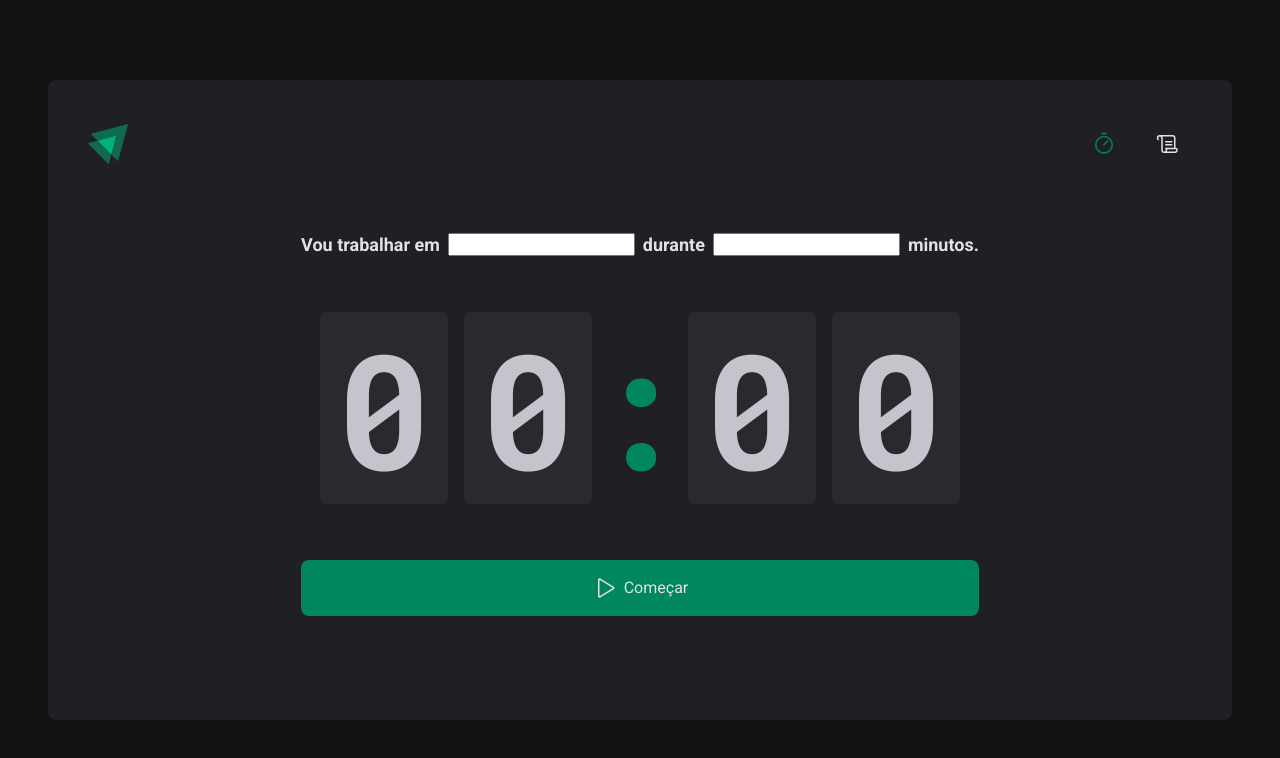
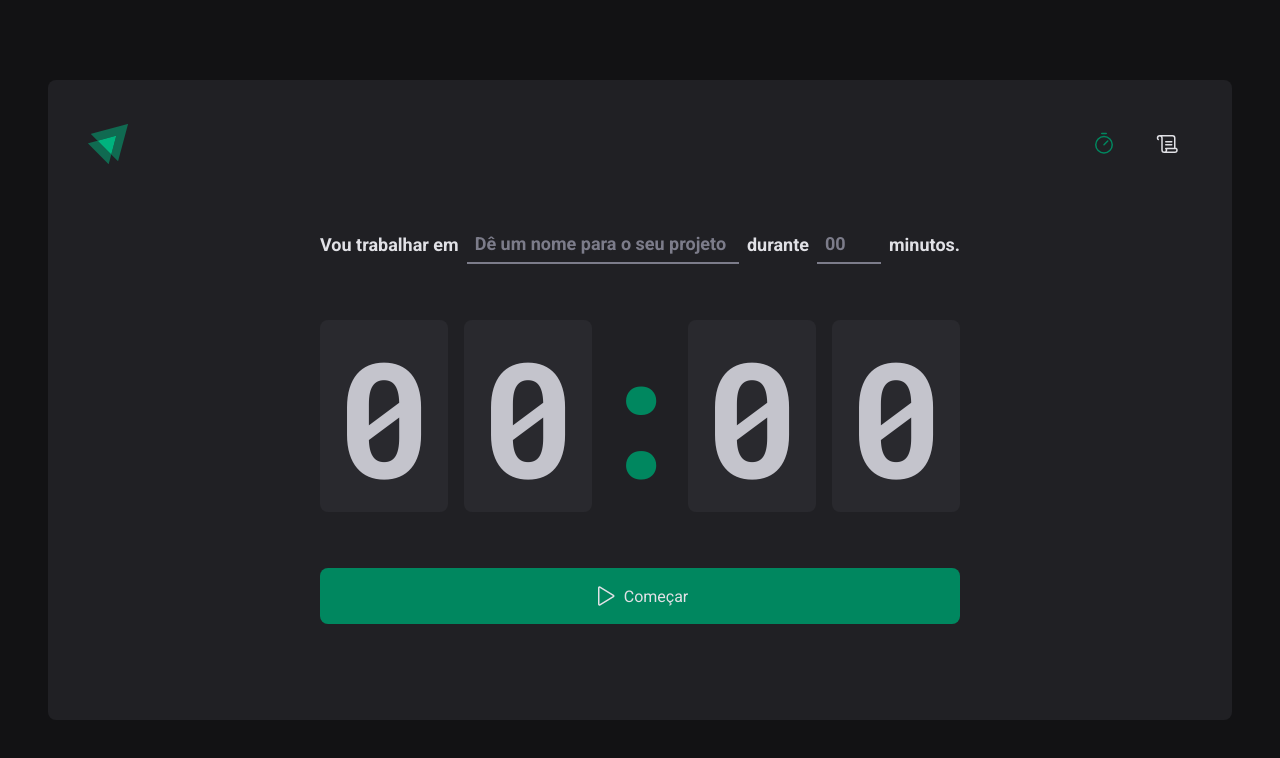
Before and after one commit to DanielFariias/ignite-timer, a React (Vite) app: page / in a window 1280 px wide. Shown: the top 758 px of the page. Built offline with nearby package versions, Linux system fonts and the light colour scheme.

Commit message:
feat: :art: Home styles

```diff
--- a/src/pages/Home/index.tsx
+++ b/src/pages/Home/index.tsx
@@ -7,10 +7,26 @@
       <form>
         <S.FormContainer>
           <label htmlFor="task">Vou trabalhar em</label>
-          <input type="text" id="task" />
+          <S.TaskInput
+            type="text"
+            id="task"
+            placeholder="Dê um nome para o seu projeto"
+            list="taskList"
+          />
+
+          <datalist id="taskList">
+            <option value="banana" />
+          </datalist>
 
           <label htmlFor="minutesAmount">durante</label>
-          <input type="number" id="minutesAmount" />
+          <S.MinutesAmountInput
+            type="number"
+            id="minutesAmount"
+            placeholder="00"
+            step={5}
+            max={60}
+            min={5}
+          />
 
           <span>minutos.</span>
         </S.FormContainer>
--- a/src/pages/Home/styles.ts
+++ b/src/pages/Home/styles.ts
@@ -26,6 +26,38 @@
   font-size: 1.125rem;
   font-weight: bold;
   flex-wrap: wrap;
+`
+
+const BaseInput = styled.input`
+  background-color: transparent;
+  height: 2.5rem;
+  border: 0;
+  border-bottom: 2px solid ${({ theme }) => theme['gray-500']};
+  font-weight: bold;
+  font-size: 1.125rem;
+  padding: 0 0.5rem;
+  color: ${({ theme }) => theme['gray-100']};
+
+  &::placeholder {
+    color: ${({ theme }) => theme['gray-500']};
+  }
+
+  &:focus {
+    box-shadow: none;
+    border-color: ${({ theme }) => theme['green-500']};
+  }
+`
+
+export const TaskInput = styled(BaseInput)`
+  flex: 1;
+
+  &::-webkit-calendar-picker-indicator {
+    display: none !important;
+  }
+`
+
+export const MinutesAmountInput = styled(BaseInput)`
+  width: 4rem;
 `
 
 export const Countdown = styled.div`
```
